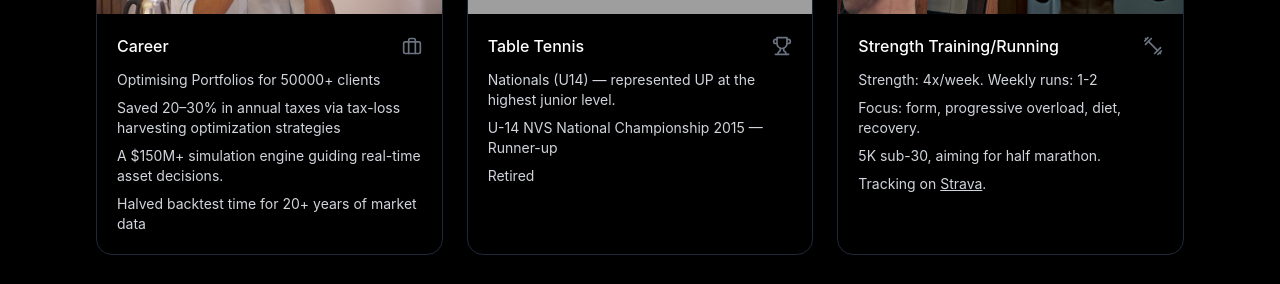
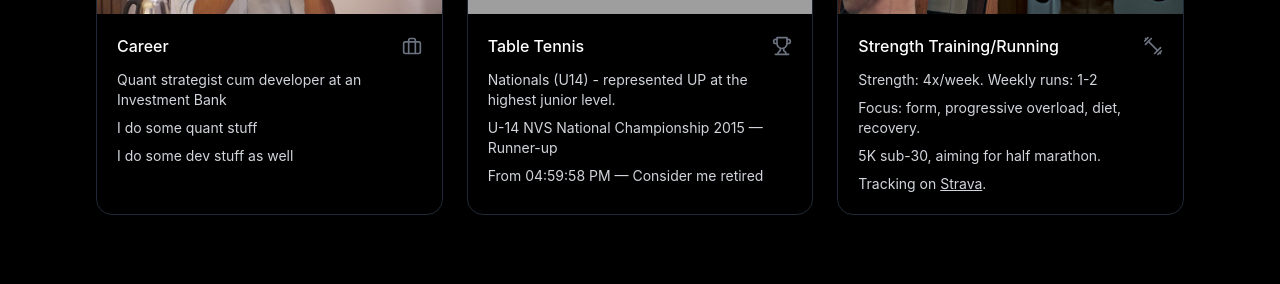
Before and after one commit to TourTerrible/abdul-portfolio, a React (Vite) app: page / in a window 1280 px wide. Shown: the part 1210-1494 px from the top of the page. Built offline with nearby package versions, Linux system fonts and the light colour scheme; grey boxes are pictures that could not be loaded.

Commit message:
Update App.jsx

```diff
--- a/src/App.jsx
+++ b/src/App.jsx
@@ -1,10 +1,26 @@
 import React from "react";
+import { useEffect, useState } from "react";
 import { BrowserRouter as Router, Routes, Route } from "react-router-dom";
 import { ArrowRight, Twitter, Mail, ExternalLink, Trophy, Dumbbell, GraduationCap, Briefcase, Activity, ArrowUpRight } from "lucide-react";
 import { motion } from "framer-motion";
 import { Analytics } from "@vercel/analytics/react";
 import Details from "./Details";
 import XLogo from "./XLogo";
+
+function LiveTime() {
+  const [time, setTime] = useState(new Date());
+
+  useEffect(() => {
+    const timer = setInterval(() => setTime(new Date()), 1000);
+    return () => clearInterval(timer);
+  }, []);
+
+  return (
+    <time dateTime={time.toISOString()}>
+      From {time.toLocaleTimeString([], { hour: "2-digit", minute: "2-digit", second: "2-digit" })} — Consider me retired
+    </time>
+  );
+}
 
 const SOCIALS = [
   { name: "X", href: "https://x.com/a_hahahahad", icon: XLogo },
@@ -95,10 +111,9 @@ function Portfolio() {
                 <Briefcase className="h-5 w-5 text-gray-500" />
               </div>
               <ul className="mt-3 space-y-2 text-sm text-gray-300">
-                <li>Optimising Portfolios for 50000+ clients</li>
-                <li>Saved 20–30% in annual taxes via tax-loss harvesting optimization strategies</li>
-                <li>A $150M+ simulation engine guiding real-time asset decisions.</li>
-                <li>Halved backtest time for 20+ years of market data</li>
+                <li>Quant strategist cum developer at an Investment Bank</li>
+                <li>I do some quant stuff</li>
+                <li>I do some dev stuff as well</li>
               </ul>
             </div>
           </div>
@@ -112,9 +127,9 @@ function Portfolio() {
                 <Trophy className="h-5 w-5 text-gray-500" />
               </div>
               <ul className="mt-3 space-y-2 text-sm text-gray-300">
-                <li>Nationals (U14) — represented UP at the highest junior level.</li>
+                <li>Nationals (U14) - represented UP at the highest junior level.</li>
                 <li>U-14 NVS National Championship 2015 — Runner-up</li>
-                <li>Retired</li>
+                 <li><LiveTime /></li>
               </ul>
             </div>
           </div>
```
